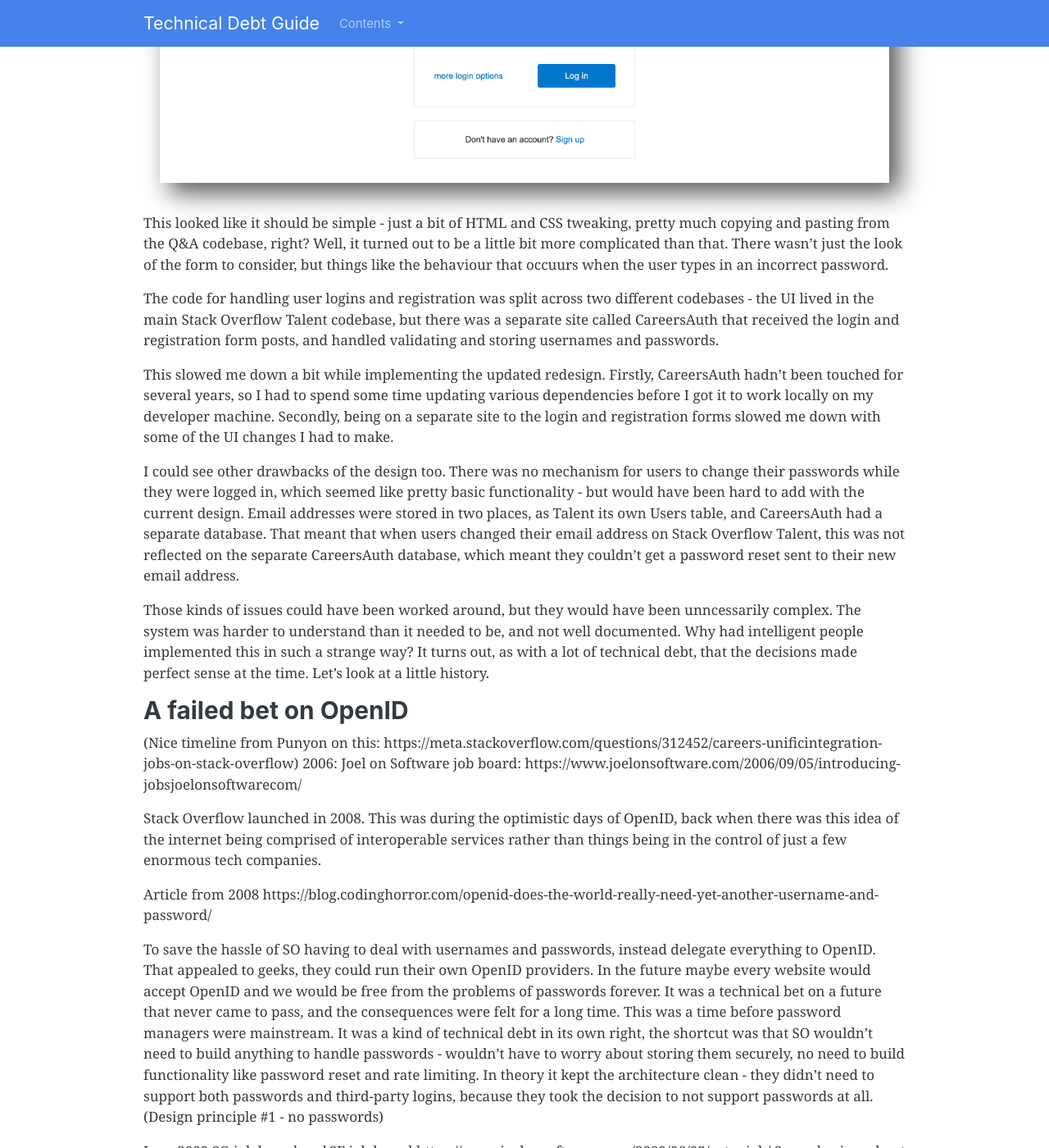
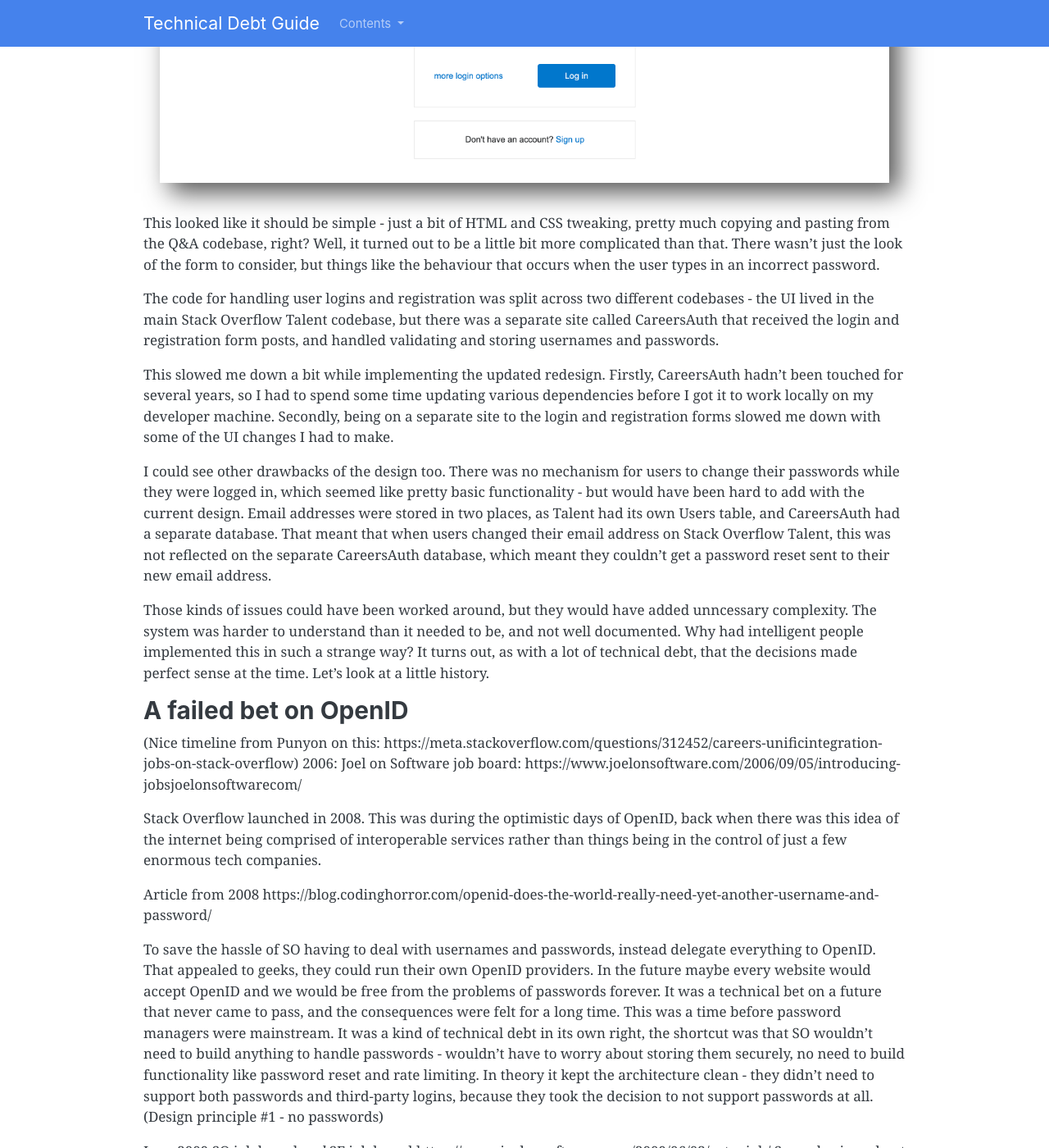
Before and after one commit to alexwarren/techdebtguide, a Jekyll site: the page built from articles/case-study-stack-overflow.md, in a window 1280 px wide and 1400 px high, scrolled down 1474 px. Shown: the whole window at 82% size. Built offline with Jekyll 4.4.1, drawn with Linux system fonts in a browser that asks for light colours.

Commit message:
Fix some typos

```diff
--- a/articles/case-study-stack-overflow.md
+++ b/articles/case-study-stack-overflow.md
@@ -18,15 +18,15 @@ To something more like the one which had recently been implemented on the main S
 
 <img src="/photos/new-login.png" class="screenshot" alt="New login page">
 
-This looked like it should be simple - just a bit of HTML and CSS tweaking, pretty much copying and pasting from the Q&A codebase, right? Well, it turned out to be a little bit more complicated than that. There wasn't just the look of the form to consider, but things like the behaviour that occuurs when the user types in an incorrect password.
+This looked like it should be simple - just a bit of HTML and CSS tweaking, pretty much copying and pasting from the Q&A codebase, right? Well, it turned out to be a little bit more complicated than that. There wasn't just the look of the form to consider, but things like the behaviour that occurs when the user types in an incorrect password.
 
 The code for handling user logins and registration was split across two different codebases - the UI lived in the main Stack Overflow Talent codebase, but there was a separate site called CareersAuth that received the login and registration form posts, and handled validating and storing usernames and passwords.
 
 This slowed me down a bit while implementing the updated redesign. Firstly, CareersAuth hadn't been touched for several years, so I had to spend some time updating various dependencies before I got it to work locally on my developer machine. Secondly, being on a separate site to the login and registration forms slowed me down with some of the UI changes I had to make.
 
-I could see other drawbacks of the design too. There was no mechanism for users to change their passwords while they were logged in, which seemed like pretty basic functionality - but would have been hard to add with the current design. Email addresses were stored in two places, as Talent its own Users table, and CareersAuth had a separate database. That meant that when users changed their email address on Stack Overflow Talent, this was not reflected on the separate CareersAuth database, which meant they couldn't get a password reset sent to their new email address.
+I could see other drawbacks of the design too. There was no mechanism for users to change their passwords while they were logged in, which seemed like pretty basic functionality - but would have been hard to add with the current design. Email addresses were stored in two places, as Talent had its own Users table, and CareersAuth had a separate database. That meant that when users changed their email address on Stack Overflow Talent, this was not reflected on the separate CareersAuth database, which meant they couldn't get a password reset sent to their new email address.
 
-Those kinds of issues could have been worked around, but they would have been unncessarily complex. The system was harder to understand than it needed to be, and not well documented. Why had intelligent people implemented this in such a strange way? It turns out, as with a lot of technical debt, that the decisions made perfect sense at the time. Let's look at a little history.
+Those kinds of issues could have been worked around, but they would have added unncessary complexity. The system was harder to understand than it needed to be, and not well documented. Why had intelligent people implemented this in such a strange way? It turns out, as with a lot of technical debt, that the decisions made perfect sense at the time. Let's look at a little history.
 
 ### A failed bet on OpenID
 
```
